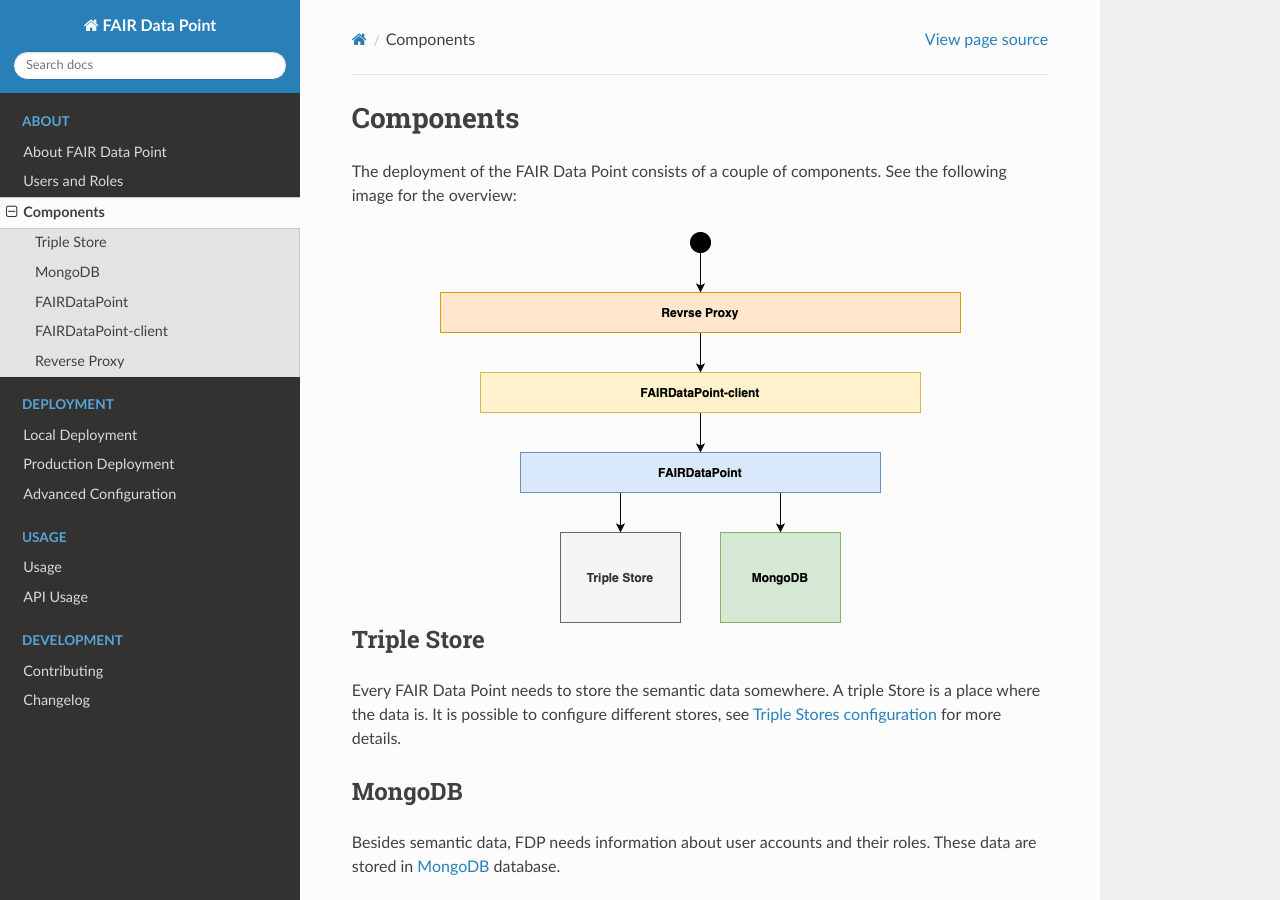
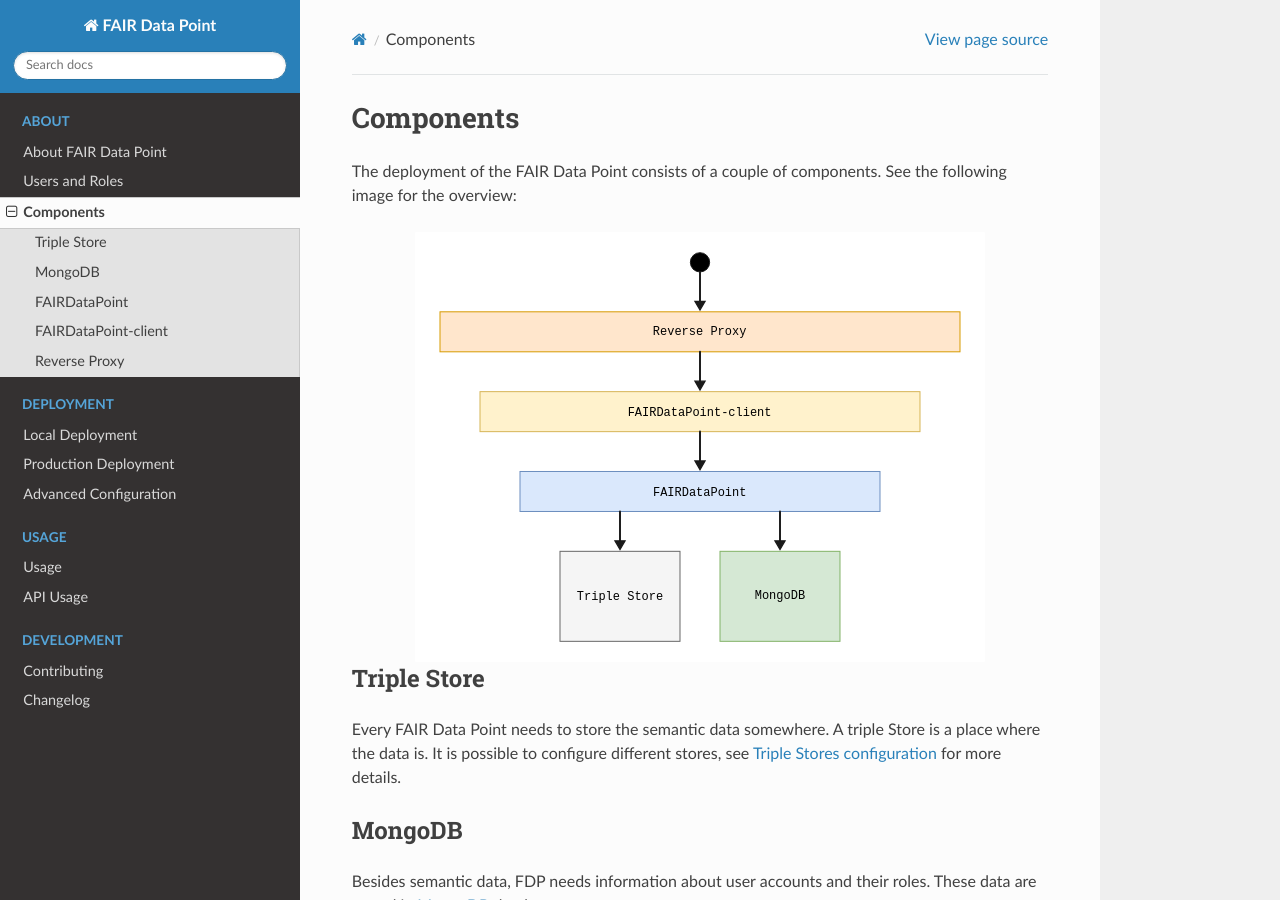
Before and after one commit to FAIRDataTeam/FAIRDataPoint-Docs, a Sphinx documentation site: the page built from docs/about/components.rst, in a window 1280 px wide and 900 px high. Built offline with Sphinx 7.4.7 and the Read the Docs theme 3.1.0, drawn with Linux system fonts in a browser that asks for light colours.

Commit message:
Replace structure-overview.png by svg (#88)
* replace structure-overview png (raster) by new svg (vector)

* fix svg arrows and fonts

* fix typo from png

```diff
--- a/docs/about/components.rst
+++ b/docs/about/components.rst
@@ -7,7 +7,7 @@
 The deployment of the FAIR Data Point consists of a couple of components.
 See the following image for the overview:
 
-.. image:: structure-overview.png
+.. image:: structure-overview.svg
    :alt: Structure Overview
    :align: center
 
```
Also changed, not shown: docs/about/structure-overview.png (deleted), docs/about/structure-overview.svg (added).
